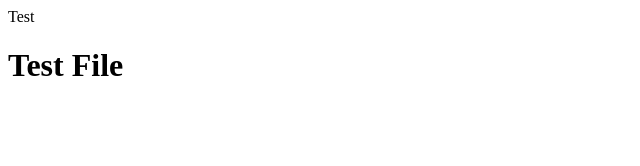
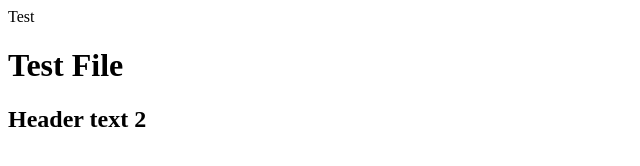
Before and after one commit to Kanhaiyabhagat/kanhaiya, a plain HTML site: page index.html in a window 1280 px wide. Shown: the whole page, without its empty margins (0-640 px from the left). Drawn offline with Linux system fonts and the light colour scheme.

Commit message:
second commit

```diff
--- a/index.html
+++ b/index.html
@@ -2,3 +2,4 @@
 
 <header>Test</header>
 <h1>Test File</h1>
+<h2>Header text 2</h2>
```
